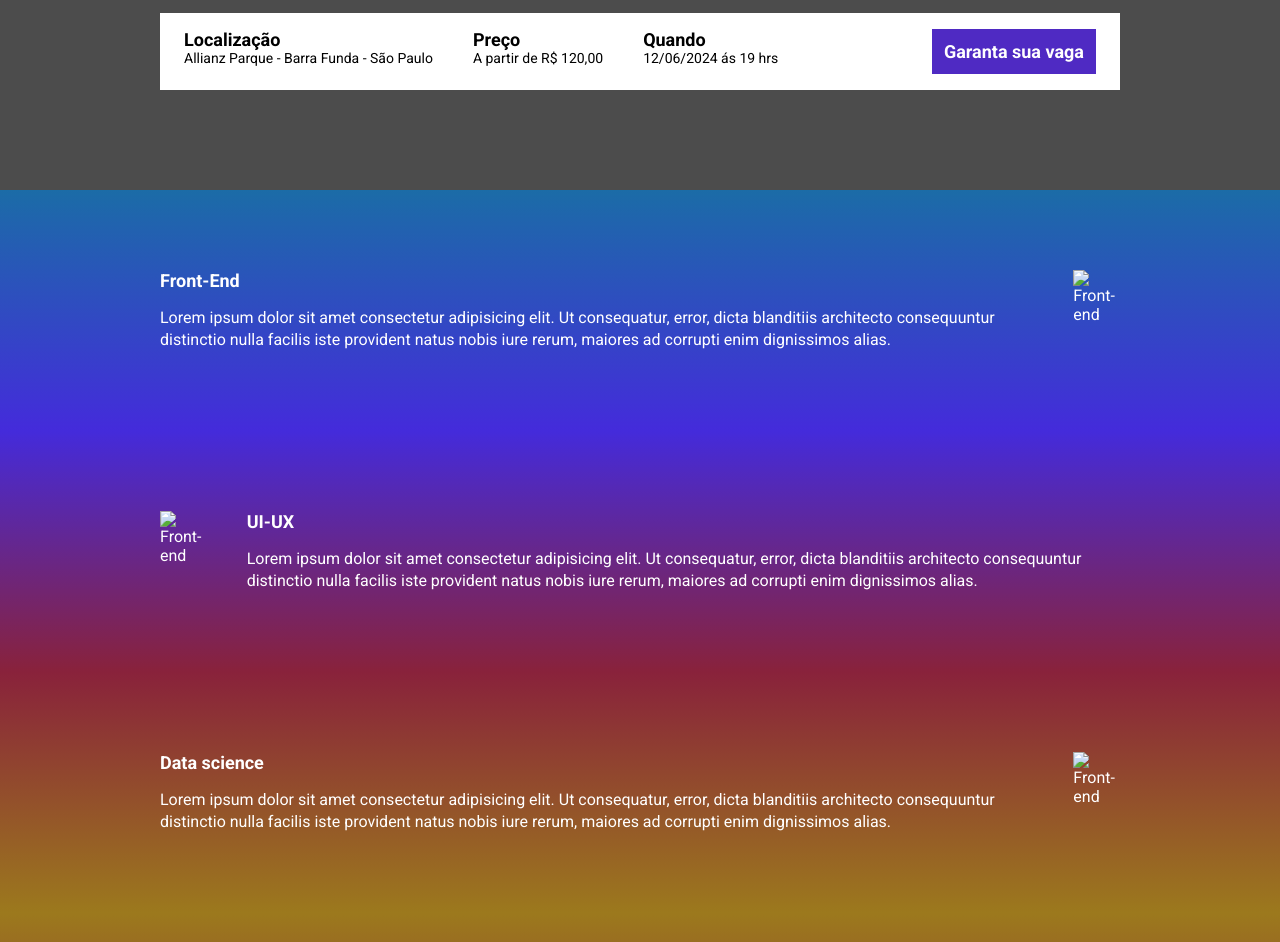
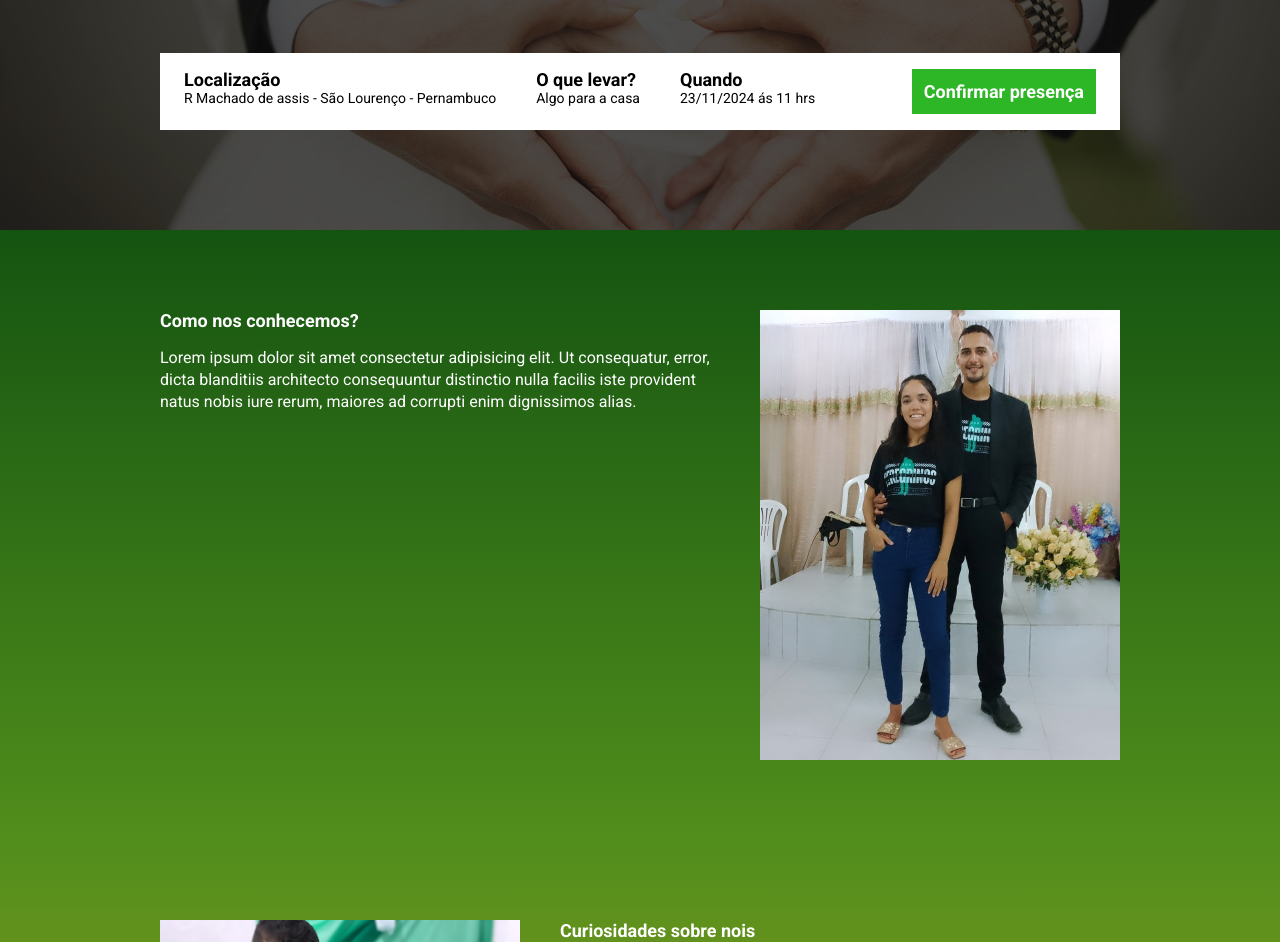
Before and after one commit to igorvv11/contador_casamento, a website built with Parcel: page src/index.html in a window 1280 px wide. Shown: the part 371-1313 px from the top of the page. Built offline with nearby package versions, Linux system fonts and the light colour scheme; files whose address does not match are found by name.

Commit message:
adicionando as imagens dos noivos

```diff
--- a/src/index.html
+++ b/src/index.html
@@ -3,7 +3,7 @@
 <head>
     <meta charset="UTF-8">
     <meta name="viewport" content="width=device-width, initial-scale=1.0">
-    <title>Ebac talks</title>
+    <title>Casamento Igor e Kllara</title>
     <link rel="preconnect" href="https://fonts.googleapis.com">
     <link rel="preconnect" href="https://fonts.gstatic.com" crossorigin>
     <link href="https://fonts.googleapis.com/css2?family=Roboto:ital,wght@0,100;0,300;0,400;0,500;0,700;0,900;1,100;1,300;1,400;1,500;1,700;1,900&display=swap" rel="stylesheet">
@@ -14,27 +14,27 @@
 <body>
     <header class="hero">
         <div class="container">
-            <img class="hero__logo" src="images/ebac_logo.svg" alt="">
+            <img class="hero__logo" src="images/alianca.png" alt="">
             <p class="hero__text">
-                O maior evento de tecnologia do Brasil começa em <span id="contador"></span>
+                O nosso casamento será realizado em  <span id="contador"></span>
             </p>
             <div class="infos-bar">
                 <ul class="infos-bar__infos">
                     <li class="infos-bar__infos__item">
                         <b>Localização</b>
-                        Allianz Parque - Barra Funda - São Paulo
+                        R Machado de assis - São Lourenço - Pernambuco
                     </li>
                     <li class="infos-bar__infos__item">
-                        <b>Preço</b>
-                            A partir de R$ 120,00
+                        <b>O que levar?</b>
+                            Algo para a casa
                     </li>
                     <li class="infos-bar__infos__item">
                         <b>Quando</b>
-                        12/06/2024 ás 19 hrs
+                        23/11/2024 ás 11 hrs
                     </li>
                 </ul>
                 <a href="#" class="button button--primary">
-                    Garanta sua vaga
+                    Confirmar presença
                 </a>
             </div>
         </div>
@@ -43,37 +43,37 @@
     <section class="event event--front-end">
         <div class="container" data-aos="fade-right">
             <div class="event__details">
-                <h2 class="event__details__title">Front-End</h2>
+                <h2 class="event__details__title">Como nos conhecemos?</h2>
                 <p class="event__details__descripition">Lorem ipsum dolor sit amet consectetur adipisicing elit. Ut consequatur, error, dicta blanditiis architecto consequuntur distinctio nulla facilis iste provident natus nobis iure rerum, maiores ad corrupti enim dignissimos alias.</p>
             </div>
-            <img class="event__image" src="images/frontend.png" alt="Front-end">
+            <img class="event__image" src="images/eu_e_klara.jpg" alt="Front-end">
         </div>
     </section>
     <section  class="event event--ui-ux event--image-left">
         <div class="container" data-aos="fade-left">
             <div class="event__details">
-                <h2 class="event__details__title">UI-UX</h2>
+                <h2 class="event__details__title">Curiosidades sobre nois</h2>
                 <p class="event__details__descripition">Lorem ipsum dolor sit amet consectetur adipisicing elit. Ut consequatur, error, dicta blanditiis architecto consequuntur distinctio nulla facilis iste provident natus nobis iure rerum, maiores ad corrupti enim dignissimos alias.</p>
             </div>
-            <img class="event__image" src="images/ui-ux.png" alt="Front-end">
+            <img class="event__image" src="images/noivado.jpg" alt="Front-end">
         </div>
     </section>
     <section class="event event--data-science">
         <div class="container" data-aos="fade-right">
             <div class="event__details">
-                <h2 class="event__details__title">Data science</h2>
+                <h2 class="event__details__title">Cristo a base do nosso relacionamento</h2>
                 <p class="event__details__descripition">Lorem ipsum dolor sit amet consectetur adipisicing elit. Ut consequatur, error, dicta blanditiis architecto consequuntur distinctio nulla facilis iste provident natus nobis iure rerum, maiores ad corrupti enim dignissimos alias.</p>
             </div>
-            <img class="event__image" src="images/data.png" alt="Front-end">
+            <img class="event__image" src="images/eu_e_klara.jpg" alt="Front-end">
         </div>
     </section>
     <section class="event event--back-end event--image-left">
         <div class="container" data-aos="fade-left">
             <div class="event__details">
-                <h2 class="event__details__title">Back-End</h2>
+                <h2 class="event__details__title">Até que a morte nos separe</h2>
                 <p class="event__details__descripition">Lorem ipsum dolor sit amet consectetur adipisicing elit. Ut consequatur, error, dicta blanditiis architecto consequuntur distinctio nulla facilis iste provident natus nobis iure rerum, maiores ad corrupti enim dignissimos alias.</p>
             </div>
-            <img class="event__image" src="images/backend.png" alt="Front-end">
+            <img class="event__image" src="images/noivado.jpg" alt="Front-end">
         </div>
     </section>
     <script src="https://unpkg.com/aos@next/dist/aos.js"></script>
--- a/src/scripts/main.js
+++ b/src/scripts/main.js
@@ -1,6 +1,6 @@
 AOS.init();
 
-const dataDoEvento = new Date("jun 12, 2024 19:00:00");
+const dataDoEvento = new Date("nov 23, 2024 11:00:00");
 const TimeStampDoEvento = dataDoEvento.getTime();
 
 const contaAsHoras = setInterval(function() {
@@ -21,7 +21,7 @@ const contaAsHoras = setInterval(function() {
 
     if (distanciaAteOEvento < 0) {
         clearInterval(contaAsHoras);
-        document.getElementById('contador').innerHTML = 'Evento expirado';
+        document.getElementById('contador').innerHTML = 'O casamento já foi realizado';
     }
 
 }, 1000)
--- a/src/styles/_hero.scss
+++ b/src/styles/_hero.scss
@@ -1,7 +1,7 @@
 .hero {
     padding-top:64px;
     padding-bottom: 100px;
-    background-image: url(../images/fundo.png);
+    background-image: url(../images/fundo-casamento.jpg);
     background-repeat: no-repeat;
     background-size: cover;
     position: relative;
@@ -32,7 +32,7 @@
 
     &__logo{
         margin: 0 auto;
-        height: 80px;
+        height: 120px;
         display: block;
     }
 
--- a/src/styles/_variables.scss
+++ b/src/styles/_variables.scss
@@ -1,8 +1,8 @@
 $textColor:#fff;
 $SecundarytextColor:#000;
 
-$colorButton: #4f2ac3;
-$blue1:#1b6ca7;
-$blue2:#442bdb;
-$pink:#89223b;
-$yellow:#9c791d;
+$colorButton:#2db625;
+$blue1:#145411;
+$blue2:#518E1C;
+$pink:#ABA022;
+$yellow:#1D8F3F;
```
Also changed, not shown: src/images/alianca.png (renamed from src/images/aliança.png), src/images/fundo-casamento.jpg (renamed from src/images/heart (1).jpg).
